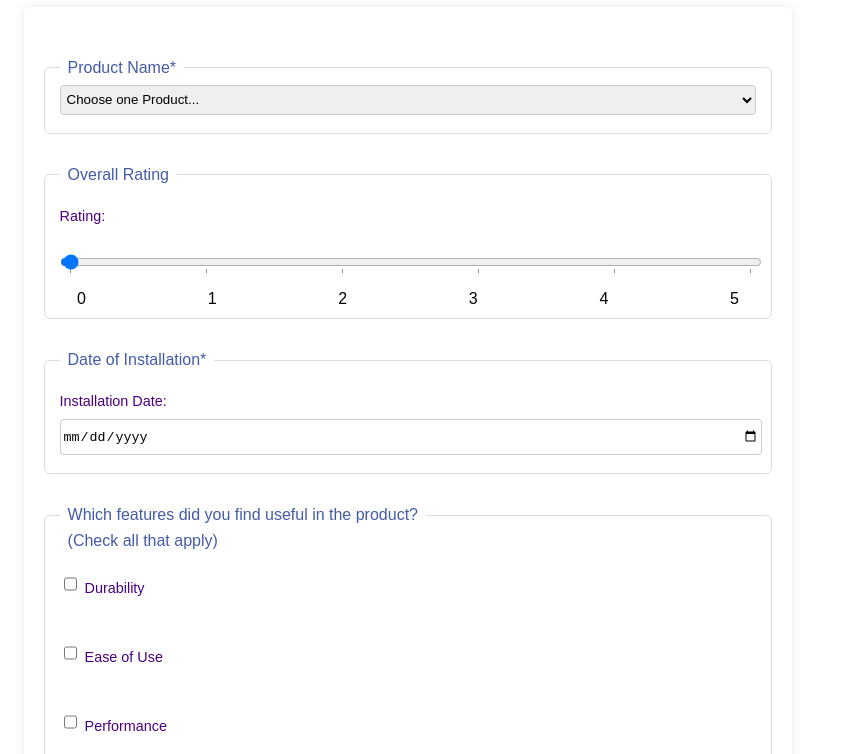
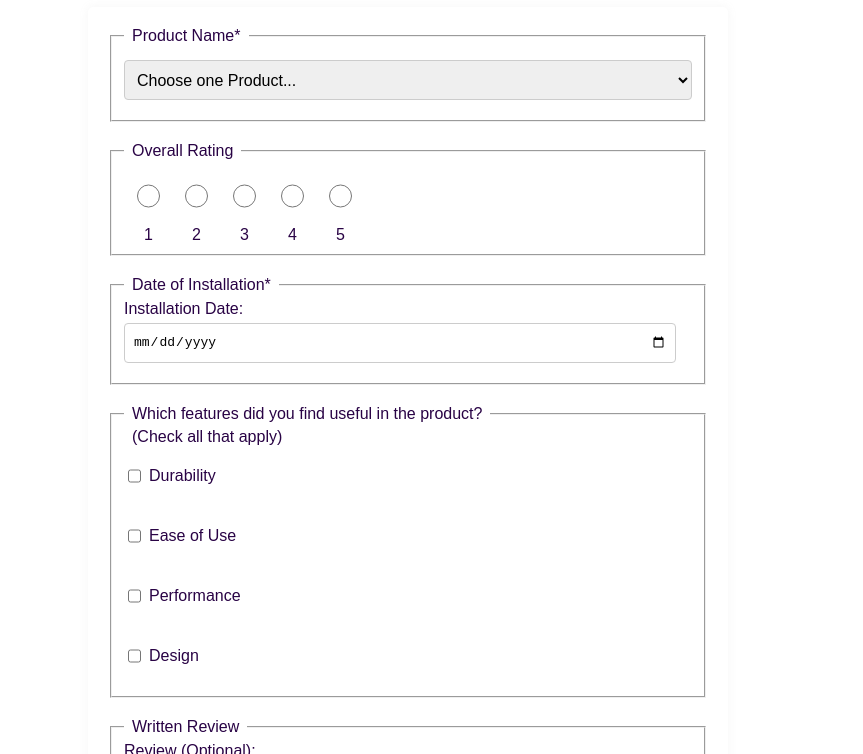
Before and after one commit to anasabinomonteiro/wdd131, a plain HTML site: page form.html in a window 1280 px wide. Shown: the part 150-904 px from the top of the page, without its empty margins (0-863 px from the left). Drawn offline with Linux system fonts and the light colour scheme.

Commit message:
adjusts did em form html

```diff
--- a/form.html
+++ b/form.html
@@ -27,18 +27,25 @@
                 </select>
             </fieldset>
             <fieldset>
+                <!-- Rating type RADIO -->
                 <legend>Overall Rating</legend>
-                <label for="rating">Rating:</label>
-                <input type="range" id="rating" name="rating" min="0" max="5" value="0" step="1" list="rangevalues" required>
-                <datalist id="rangevalues">
-                    <option value="0" label="0">0</option>
-                    <option value="1" label="1">1</option>
-                    <option value="2" label="2">2</option>
-                    <option value="3" label="3">3</option>
-                    <option value="4" label="4">4</option>
-                    <option value="5" label="5">5</option>
-                </datalist>
-                <output id="rangeOutput" for="rating"></output>
+                <div class="radio-group">
+                <label for="rating-1">
+                    <input type="radio" id="rating-1" name="rating" value="1" required> 1
+                </label>
+                <label for="rating-2">
+                    <input type="radio" id="rating-2" name="rating" value="2" required> 2
+                </label>
+                <label for="rating-3">
+                    <input type="radio" id="rating-3" name="rating" value="3" required> 3
+                </label>
+                <label for="rating-4">
+                    <input type="radio" id="rating-4" name="rating" value="4" required> 4
+                </label>
+                <label for="rating-5">
+                    <input type="radio" id="rating-5" name="rating" value="5" required> 5
+                </label>
+            </div>
             </fieldset>
             <fieldset>
                 <legend>Date of Installation*</legend>
--- a/styles/form-large.css
+++ b/styles/form-large.css
@@ -1,7 +1,8 @@
 /* Styles large screens */
 
-@media (min-width: 992px) {
+@media (min-width: 768px) {
     .fr1 {
-        max-width: 800px;
+        max-width: 600px;
+        margin: 0 auto;
     }
 }
--- a/styles/form.css
+++ b/styles/form.css
@@ -5,7 +5,7 @@ body {
 }
 
 header {
-    background-color: #483d8b;
+    background-color: #29273a;
     padding: .5rem 2%;
     color: #ddd;
 }
@@ -25,52 +25,53 @@ form {
     background: #fff;
     padding: 20px;
     border-radius: 5px;
-    box-shadow: 0 0 10px rgba(0, 0, 0, 0.1);
+    box-shadow: 0 0 10px rgba(161, 155, 155, 0.1);
 }
 
 .fr1 fieldset {
-    margin: 2rem 0;
-    border: 1px solid #ddd;
-    border-radius: 6px;
-    padding: .5rem 2%;
+    margin-bottom: 20px;;
 }
 
 .fr1 legend, div {
-    color: #445ba9;
+    color: #290345;
     padding: 0 .5rem;
 }
 
 .fr1 label {
-    display: block;
-    padding-top: 1rem;
-    color: #4b0082;
-    font-size:  .9rem;
+    display: flex;
+    align-items: center;
+    margin-right: 10px;
+    color:#290345;
 }
 
 .fr1 input, select{
     width: 100%;
-    padding: 2px;
-    height: 30px;
+    padding: 8px;
+    height: 40px;
     border: 1px solid #ccc;
     border-radius: 4px;
+    margin-top: 10px;
     margin-bottom: 10px;
+    font-size: medium;
+    box-sizing: border-box;
 }
 
-.fr1 input[type="range"] {
-    width: 100%;
-    margin: 10px 0;
+.fr1 input[type="radio"] {
+    margin-right: 5px;
 }
 
-.fr1 datalist {
+.fr1 .radio-group {
     display: flex;
-    justify-content: space-between;
-    padding: 0 10px;
+    flex-direction: row;
+    align-items: center;
+    gap: 15px;
+    margin-left: 5px;
 }
 
-.fr1 datalist option {
-    display: block;
-    text-align: center;
-    width: 20px;
+.fr1 .radio-group label {
+    display: flex;
+    flex-direction: column;
+    align-items: center;
 }
 
 .fr1 textarea {
@@ -78,12 +79,12 @@ form {
     height: 70px;
     border: 1px solid #ccc;
     border-radius: 4px;
+    box-sizing: border-box;
 }
 
-.fr1 label {
-    display: flex;
-    align-items: center;
-    margin-bottom: 10px;
+.fr1 input[type="date"], .fr1 input[type="text"] {
+    width: calc(100% - 16px); /*Adjuste to avoid overflow */
+    margin-top: 5px;
 }
 
 .fr1 input[type="checkbox"] {
@@ -93,13 +94,14 @@ form {
 
 .fr1 input[type="submit"] {
     border: none;
-    background-image: linear-gradient(#483d8b, #887ec6);
+    background-image: linear-gradient(#29273a, #54507a);
     color: #fff;
     border-radius: 6px;
-    padding: .8rem;
+    padding: .10rem;
     max-width: 400px;
     margin: -1rem 2% 2rem 2%;
     box-shadow: 1px 1px 4px #999;
+    font-size: large;
 }
 
 .fr1 input[type="submit"]:hover {
@@ -108,7 +110,7 @@ form {
 
 /*----------- FOOTER-----------*/
 footer {
-    background-color: #483d8b;
+    background-color: #29273a;
     padding: .5rem 2%;
     text-align: center;
     color: #ddd;
```
